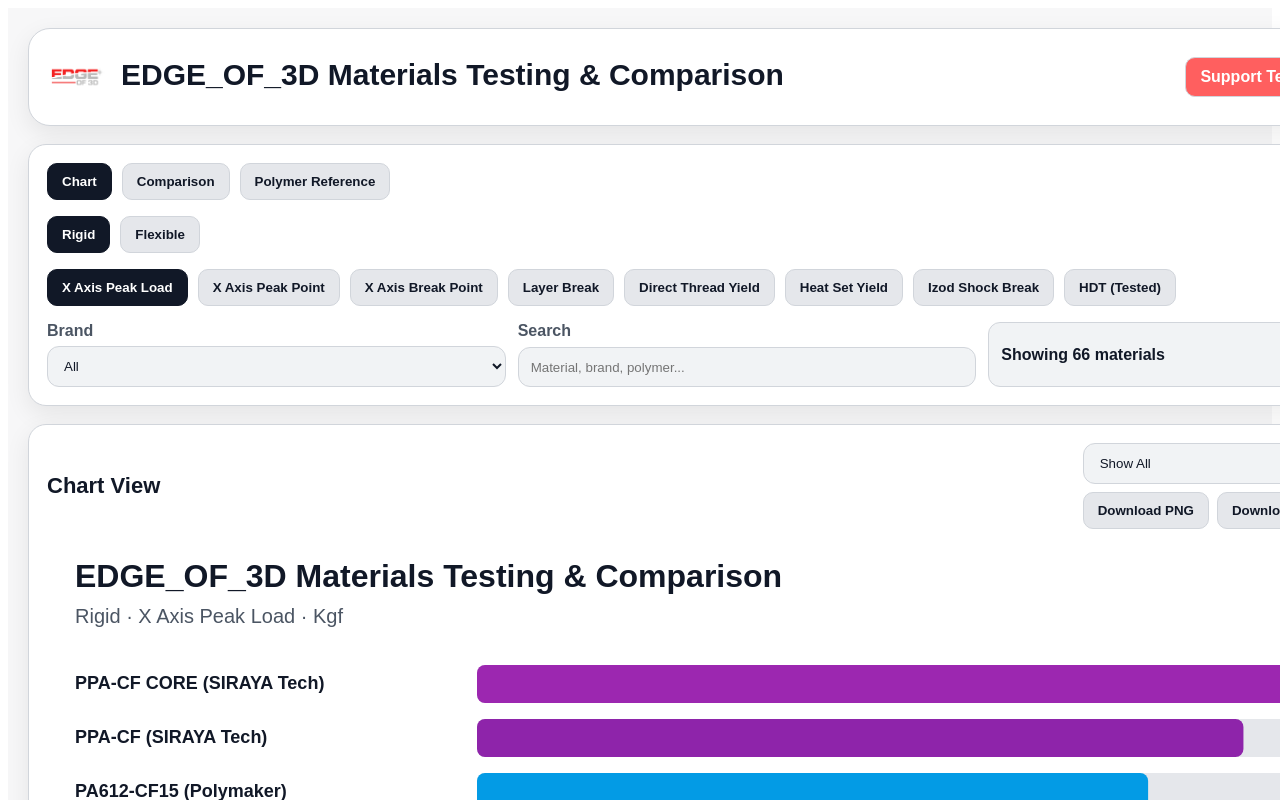
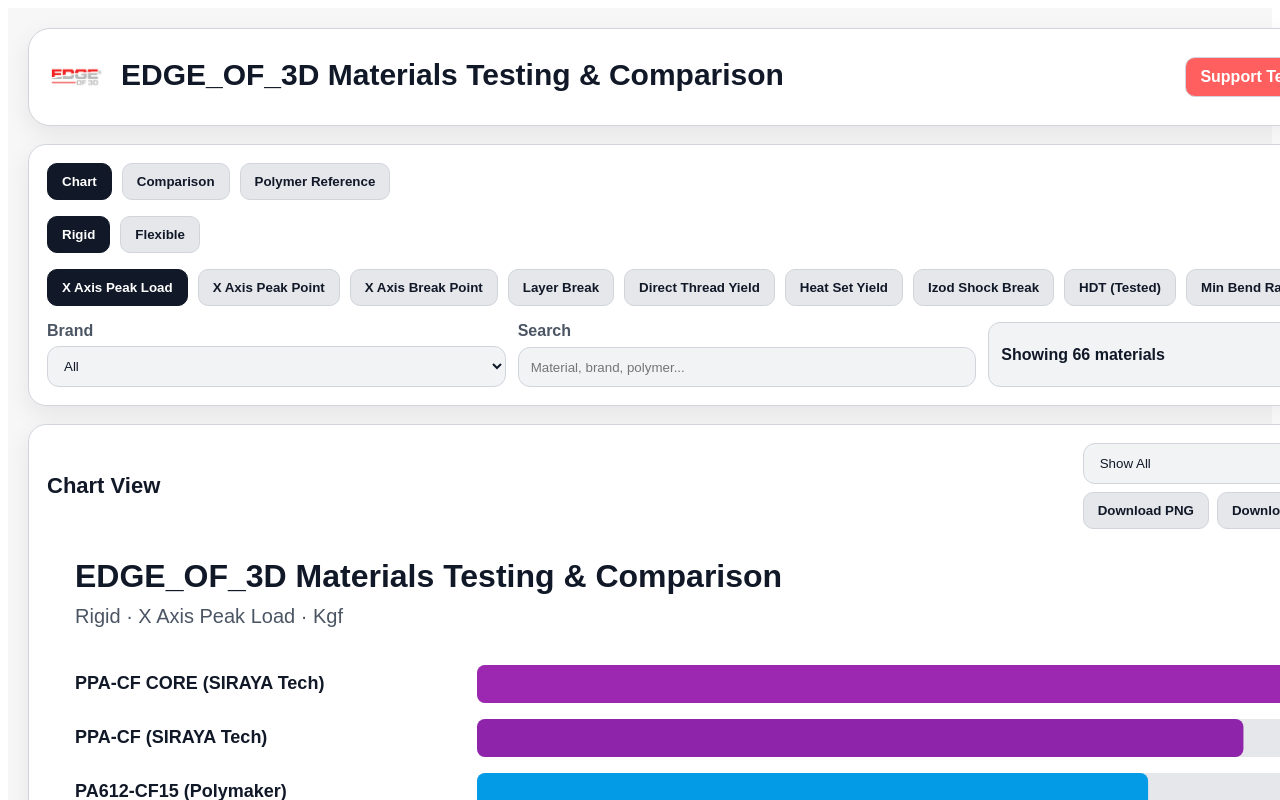
Before and after one commit to Catalinaflyer/eo3d-materials-testing, a React (Create React App) app: page / in a window 1280 px wide. Shown: the top 800 px of the page. Built offline with nearby package versions, Linux system fonts and the light colour scheme.

Commit message:
Added Min Radius

```diff
--- a/src/MaterialsTestingComparison.js
+++ b/src/MaterialsTestingComparison.js
@@ -43,6 +43,7 @@ const RIGID_METRICS = [
   { key: "Heat_Set_Yield", label: "Heat Set Yield", unit: "Kgf" },
   { key: "Izod_Shock_Break", label: "Izod Shock Break", unit: "Impact Index" },
   { key: "HDT", label: "HDT (Tested)", unit: "°C" },
+  { key: "Min_Bend_Radius", label: "Min Bend Radius", unit: "mm" },
 ];
 
 const FLEXIBLE_METRICS = [
```
